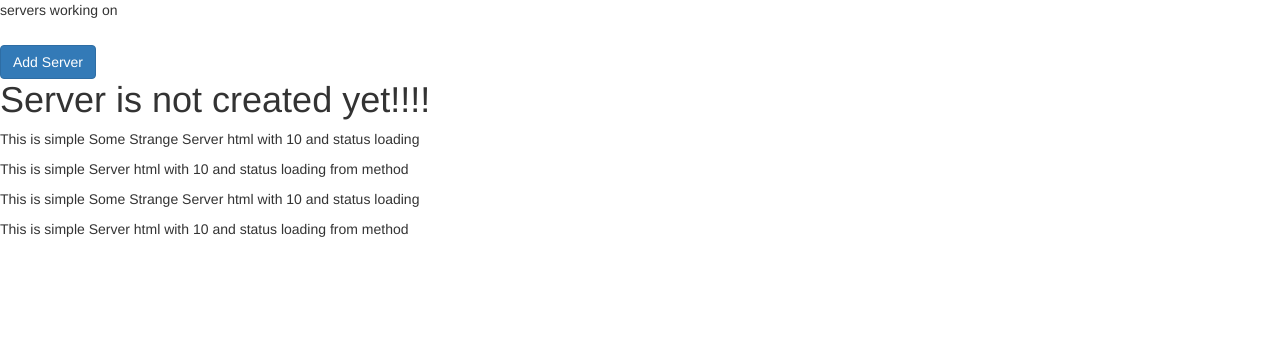
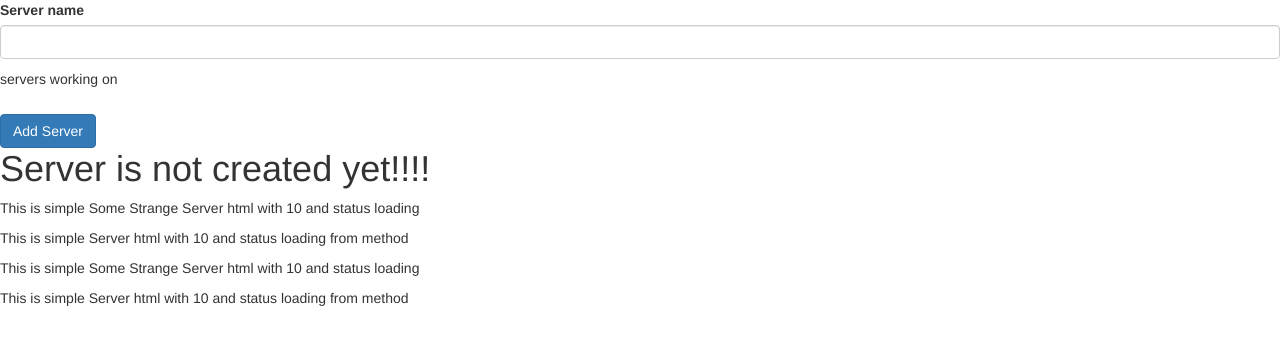
Before and after one commit to Srinivas-Yadavelli/angular-app, an Angular app: page / in a window 1280 px wide. Shown: the top 344 px of the page. Built offline with nearby package versions, Linux system fonts and the light colour scheme.

Commit message:
Event binding using $event parameter

```diff
--- a/src/app/servers/servers.component.html
+++ b/src/app/servers/servers.component.html
@@ -1,3 +1,6 @@
+<label>Server name</label>
+<input type="text" class="form-control" (input)="onUpdateServerName($event)">
+<p> {{ serverName }}</p>
 <p>servers working on</p><h1>
   <button class="btn btn-primary" [disabled] = "!allowServer" (click) = "onCreateServer()">Add Server</button>
   <p>{{ onCreateServerStatus }}</p>
--- a/src/app/servers/servers.component.ts
+++ b/src/app/servers/servers.component.ts
@@ -9,6 +9,7 @@
 })
 export class ServersComponent implements OnInit {
    allowServer = false;
+   serverName = '';
    onCreateServerStatus = 'Server is not created yet!!!!';
 
   constructor() {
@@ -24,4 +25,9 @@
   onCreateServer(){
   this.onCreateServerStatus = 'Now Server Successfully Created';
   }
+  onUpdateServerName(event : Event){
+console.log(event);
+  this.serverName = (<InputEvent>event).data;
+  }
+
 }
```
